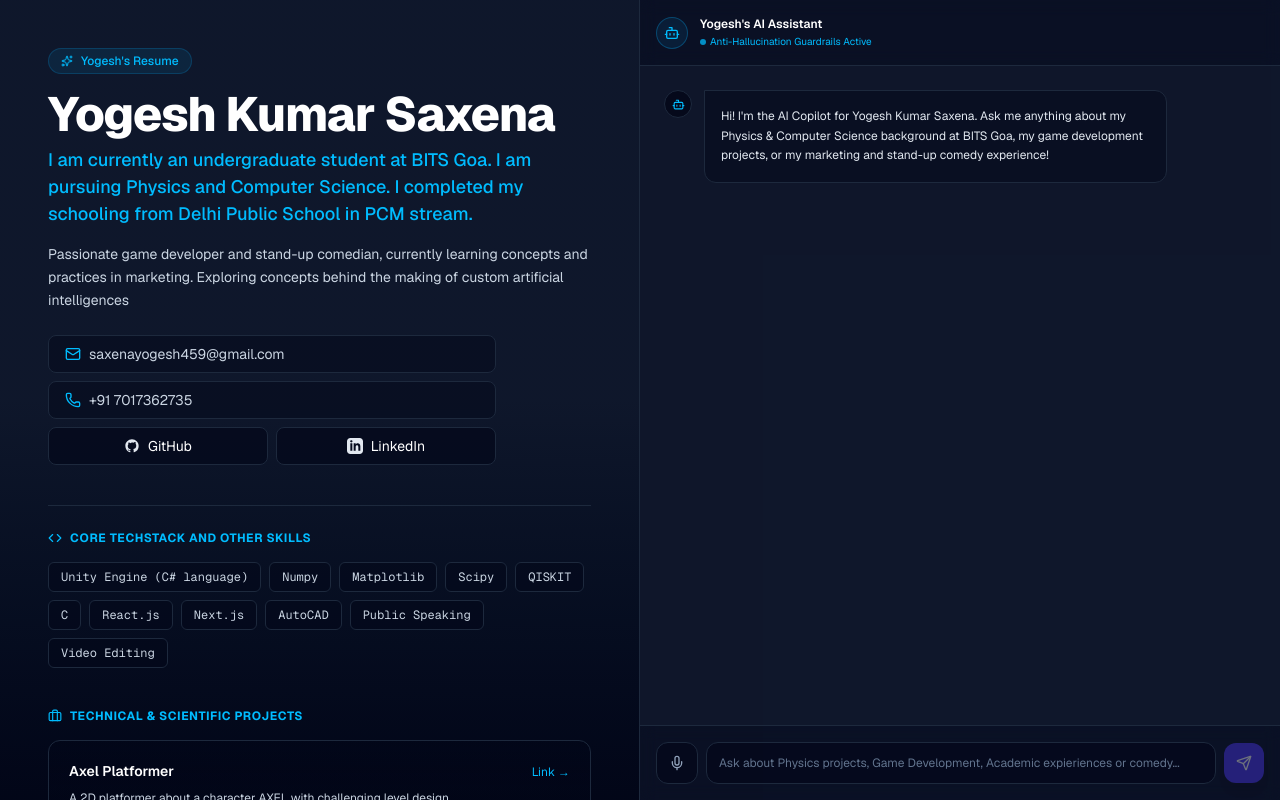
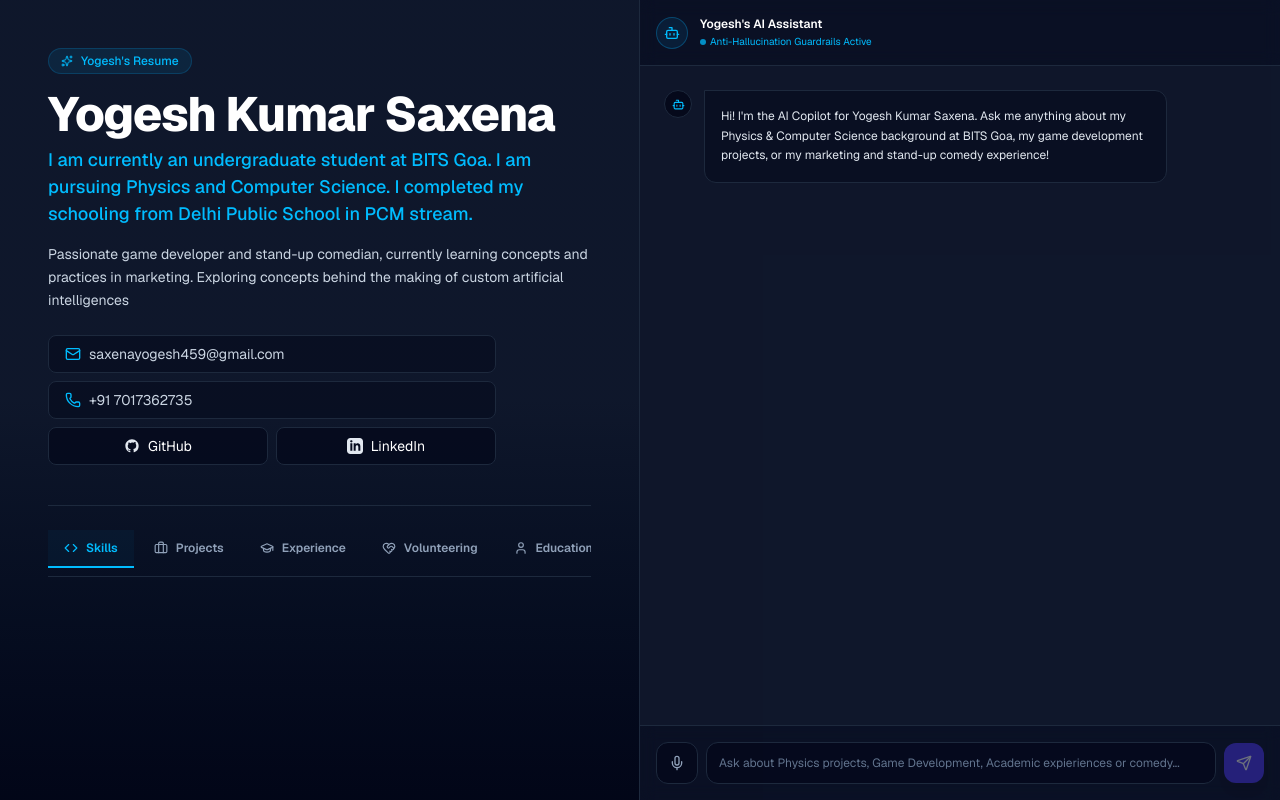
Before and after one commit to Yogi123-des/Resume-Copilot-, a Next.js app in the folder ai-portfolio/: page / in a window 1280 px wide. Built offline with nearby package versions, Linux system fonts and the light colour scheme.

Commit message:
updated the UI

```diff
--- a/ai-portfolio/app/page.tsx
+++ b/ai-portfolio/app/page.tsx
@@ -48,7 +48,7 @@ export default function Home() {
 
   const [isListening, setIsListening] = useState(false);
 
-
+  const [activeTab, setActiveTab] = useState('skills');
 
   const chatEndRef = useRef<HTMLDivElement>(null);
 
@@ -280,7 +280,7 @@ export default function Home() {
 
 
 
-      {/* ================= LEFT PROFILE GRID ================= */}
+      {/* LEFT PROFILE GRID */}
 
       <section className="w-full md:w-1/2 p-6 md:p-12 overflow-y-auto border-b md:border-b-0 md:border-r border-slate-800 custom-scrollbar md:h-screen flex flex-col justify-between bg-gradient-to-b from-slate-900 via-slate-900/95 to-slate-950">
 
@@ -376,223 +376,161 @@ export default function Home() {
 
           <hr className="border-slate-800 my-6" />
 
+          {/*TAB NAVIGATION */}
+          <div className="flex gap-1 mb-6 overflow-x-auto pb-2 custom-scrollbar border-b border-slate-800">
+            {[
+              { id: 'skills', icon: Code, label: 'Skills' },
+              { id: 'projects', icon: Briefcase, label: 'Projects' },
+              { id: 'experience', icon: GraduationCap, label: 'Experience' },
+              { id: 'volunteering', icon: HeartHandshake, label: 'Volunteering' },
+              { id: 'education', icon: User, label: 'Education' }
+            ].map((tab) => (
+              <button
+                key={tab.id}
+                onClick={() => setActiveTab(tab.id)}
+                className={`flex items-center gap-2 px-4 py-2.5 text-xs font-semibold whitespace-nowrap transition-all border-b-2 ${
+                  activeTab === tab.id
+                    ? 'text-sky-400 border-sky-400 bg-sky-500/5'
+                    : 'text-slate-400 border-transparent hover:text-slate-200 hover:bg-slate-800/30'
+                }`}
+              >
+                <tab.icon size={14} />
+                {tab.label}
+              </button>
+            ))}
+          </div>
+
+          {/* TAB CONTENT AREA */}
+          <div className="min-h-[400px]"></div>
+
 
 
           {/* Core TechStack Section */}
 
-          <div className="mb-10">
-
+          {activeTab === 'skills' && (
+            <div className="mb-10 animate-fade-in">
               <h2 className="text-xs font-bold flex items-center gap-2 text-sky-400 mb-4 uppercase tracking-wider">
-
                 <Code size={14} className="text-sky-400" /> Core TechStack and Other Skills
-
               </h2>
-
               <div className="flex flex-wrap gap-2">
-
                 {parsedSkills.map((skill, index) => (
-
                   <span key={index} className="px-3 py-1.5 bg-slate-950/50 border border-slate-800 text-slate-300 rounded-md text-xs font-mono">
-
                     {skill}
-
                   </span>
-
                 ))}
-
               </div>
-
             </div>
-
+          )}
 
 
           {/* Technical & Scientific Projects */}
 
-          <div className="mb-10">
-
+          {activeTab === 'projects' && (
+            <div className="mb-10 animate-fade-in">
               <h2 className="text-xs font-bold flex items-center gap-2 text-sky-400 mb-4 uppercase tracking-wider">
-
                 <Briefcase size={14} className="text-sky-400" /> Technical & Scientific Projects
-
               </h2>
-
               <div className="space-y-4">
-
                 {compiledProjects.map((proj, idx) => {
-
                   const projectLink = (proj as any).liveLink || (proj as any)["GitHub Link"];
-
                   return (
-
                     <div key={idx} className="p-5 bg-gradient-to-b from-slate-950/40 to-slate-950/10 border border-slate-800 rounded-xl hover:border-slate-700 transition-all">
-
                       <div className="flex justify-between items-baseline">
-
                         <h3 className="font-semibold text-white text-sm">{proj.title}</h3>
-
                         {projectLink && (
-
                           <a href={projectLink} target="_blank" rel="noreferrer" className="text-xs text-sky-400 hover:underline">
-
                             Link →
-
                           </a>
-
                         )}
-
                       </div>
-
                       <p className="text-slate-300 text-xs mt-2 leading-relaxed">{proj.description}</p>
 
-
-
                       <div className="flex flex-wrap gap-1.5 mt-3">
-
                         {Array.isArray(proj.techStack) ? (
-
                           proj.techStack.map((tech, i) => (
-
                             <span key={i} className="text-[10px] font-mono px-2 py-0.5 bg-slate-900 border border-slate-950 text-slate-300 rounded">{tech}</span>
-
                           ))
-
                         ) : (
-
                           proj.techStack && proj.techStack.split(',').map((tech, i) => (
-
                             <span key={i} className="text-[10px] font-mono px-2 py-0.5 bg-slate-900 border border-slate-950 text-slate-300 rounded">{tech.trim()}</span>
-
                           ))
-
                         )}
-
                       </div>
-
                     </div>
-
                   );
-
                 })}
-
               </div>
-
             </div>
-
-
+          )}
 
           {/* Work & Leadership Experience */}
 
-          <div className="mb-10">
-
+          {activeTab === 'experience' && (
+            <div className="mb-10 animate-fade-in">
               <h2 className="text-xs font-bold flex items-center gap-2 text-sky-400 mb-4 uppercase tracking-wider">
-
                 <GraduationCap size={14} className="text-sky-400" /> Work & Leadership Experience
-
               </h2>
-
               <div className="space-y-4">
-
                 {compiledExperience.map((exp, idx) => (
-
                   <div key={idx} className="border-l-2 border-slate-700 pl-4 py-0.5 ml-1">
-
                     <div className="flex justify-between items-baseline flex-wrap gap-1">
-
-                    {/* Headings and subheadings now use absolute pristine white layout */}
-
                       <h3 className="font-semibold text-white text-sm">
-
                         {exp.role} <span className="text-white font-normal">at {exp.source}</span>
-
                       </h3>
-
-                    {/* Timeline positions flipped uniformly to white */}
-
                       <span className="text-xs font-mono text-white font-medium">{exp.duration}</span>
-
                     </div>
-
                     <ul className="list-disc list-inside text-slate-300 text-xs mt-2 space-y-1 pl-0.5">
-
                       {exp.highlights.map((bullet, i) => <li key={i}>{bullet}</li>)}
-
                     </ul>
-
                   </div>
-
                 ))}
-
               </div>
-
             </div>
-
-
+          )}
 
           {/* Volunteering Section */}
 
-          <div className="mb-6">
-
+          {activeTab === 'volunteering' && (
+            <div className="mb-6 animate-fade-in">
               <h2 className="text-xs font-bold flex items-center gap-2 text-sky-400 mb-4 uppercase tracking-wider">
-
                 <HeartHandshake size={14} className="text-sky-400" /> Peer & Social Volunteering
-
               </h2>
-
               {profileData["volunteering experience"].map((vol, idx) => (
-
                 <div key={idx} className="border-l-2 border-slate-700 pl-4 py-0.5 ml-1">
-
                   <div className="flex justify-between items-baseline flex-wrap gap-1">
-
                     <h3 className="font-semibold text-white text-sm">
-
                       {vol.role} <span className="text-white font-normal">for {(vol as any).Organisation}</span>
-
                     </h3>
-
                     <span className="text-xs font-mono text-white font-medium">{vol.duration}</span>
-
                   </div>
-
                   <ul className="list-disc list-inside text-slate-300 text-xs mt-2 pl-0.5">
-
                     {vol.highlights.map((bullet, i) => <li key={i}>{bullet}</li>)}
-
                   </ul>
-
                 </div>
-
               ))}
-
             </div>
+          )}
 
 
 
           {/* Academic Profile Track */}
 
-          <div className="mb-6 pt-4 border-t border-slate-800">
+         {activeTab === 'education' && (
+            <div className="mb-6 pt-4 border-t border-slate-800 animate-fade-in">
+              <h2 className="text-xs font-bold flex items-center gap-2 text-sky-400 mb-3 uppercase tracking-wider">
+                Education Status
+              </h2>
+              {profileData.education.map((edu, idx) => (
+                <div key={idx} className="text-xs">
+                  <p className="font-semibold text-white">{edu.degree}</p>
+                  <p className="text-slate-300 mt-0.5">{edu.institution} | <span className="text-white font-mono">{edu.year}</span></p>
+                </div>
+              ))}
+            </div>
+          )}
 
-            <h2 className="text-xs font-bold flex items-center gap-2 text-sky-400 mb-3 uppercase tracking-wider">
-
-              Education Status
-
-            </h2>
-
-            {profileData.education.map((edu, idx) => (
-
-              <div key={idx} className="text-xs">
-
-                <p className="font-semibold text-white">{edu.degree}</p>
-
-                <p className="text-slate-300 mt-0.5">{edu.institution} | <span className="text-white font-mono">{edu.year}</span></p>
-
-              </div>
-
-            ))}
-
-          </div>
-
-        </div>
+          </div> {/* <--- This closes the min-h-[400px] TAB CONTENT AREA div we opened in Change 1 */}
+        <div/>
 
 
 
@@ -602,7 +540,7 @@ export default function Home() {
 
 
 
-      {/* ================= RIGHT INTERACTIVE AGENT ================= */}
+      {/*RIGHT INTERACTIVE AGENT */}
 
       <section className="w-full md:w-1/2 flex flex-col bg-slate-900/60 md:h-screen">
 
```
Lines whose indentation alone changed are shown as unchanged.
